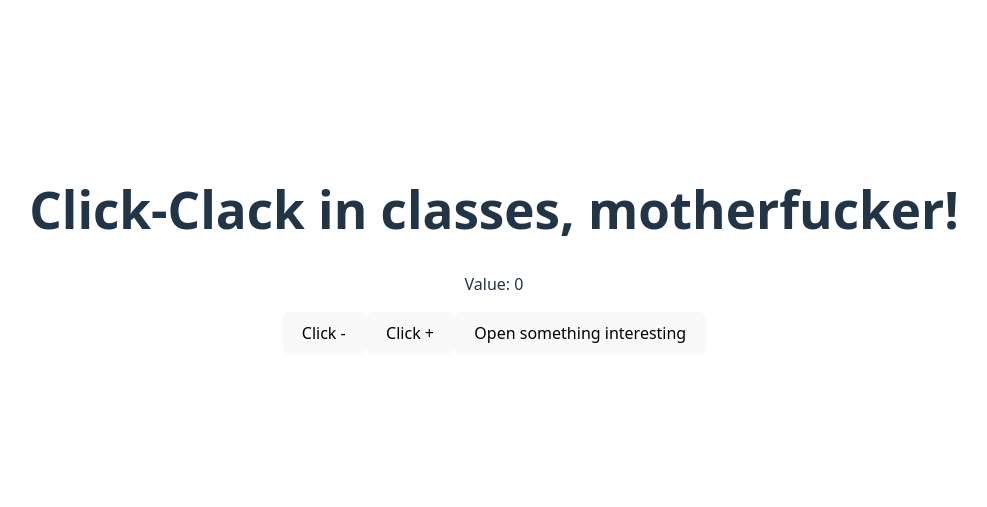
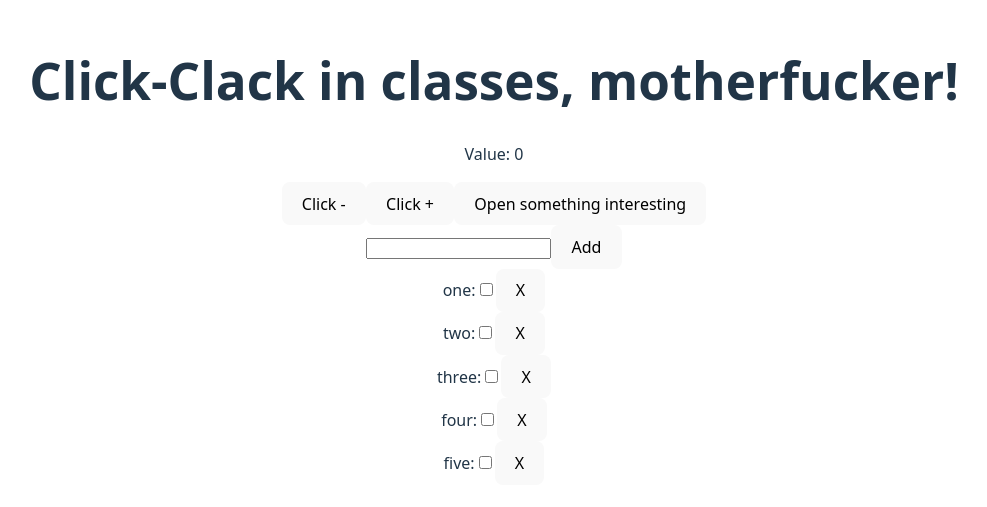
Before and after one commit to ol-nerium/learning-react-archive, a React (Vite) app: page / in a window 1280 px wide. Shown: the part 149-656 px from the top of the page, without its empty margins (146-1133 px from the left). Built offline with nearby package versions, Linux system fonts and the light colour scheme.

Commit message:
adds todolist

```diff
--- a/package.json
+++ b/package.json
@@ -11,7 +11,8 @@
   },
   "dependencies": {
     "react": "^19.1.1",
-    "react-dom": "^19.1.1"
+    "react-dom": "^19.1.1",
+    "uuid": "^13.0.0"
   },
   "devDependencies": {
     "@eslint/js": "^9.33.0",
--- a/src/App.tsx
+++ b/src/App.tsx
@@ -1,9 +1,10 @@
+import { Component } from 'react';
 import './App.css';
 
 import Clicker from '@/components/Clicker/Clicker';
 import Popper from '@/components/Popper/Popper';
 import TogglePopper from '@/components/TogglePopper/TogglePopper';
-import { Component } from 'react';
+import ToDoList from '@/components/ToDoList/ToDoList';
 
 class App extends Component {
   state: { isPopperOpen: boolean } = {
@@ -22,6 +23,7 @@ class App extends Component {
         <Clicker />
         <TogglePopper onStateChange={this.togglePopperVisibility} />
         {this.state.isPopperOpen && <Popper />}
+        <ToDoList />
       </>
     );
   }
--- a/src/components/Popper/Popper.tsx
+++ b/src/components/Popper/Popper.tsx
@@ -1,6 +1,6 @@
 import { Component } from 'react';
 import image from './image.jpg';
-console.log(image);
+// console.log(image);
 
 export default class Popper extends Component {
   render() {
--- /dev/null
+++ b/src/components/ToDoList/ToDo.tsx
@@ -0,0 +1,20 @@
+import { Component } from 'react';
+
+export default class ToDo extends Component<{
+  data: { id: string; label: string };
+  removeTodo: (id: string) => void;
+}> {
+  render() {
+    const { id, label }: { id: string; label: string } = this.props.data;
+    return (
+      <>
+        <label htmlFor={id}>
+          {label}:
+          <input type="checkbox" name="" id={id} />
+          <button onClick={() => this.props.removeTodo(id)}>X</button>
+        </label>
+        <br />
+      </>
+    );
+  }
+}
--- /dev/null
+++ b/src/components/ToDoList/ToDoList.tsx
@@ -0,0 +1,56 @@
+import { v4 as uuidv4 } from 'uuid';
+
+import { Component } from 'react';
+import ToDo from './ToDo';
+
+import todos from '@/data.json';
+
+export default class ToDoList extends Component<
+  {},
+  { todoItems: Array<{ id: string; label: string }>; inputValue: string }
+> {
+  state = {
+    todoItems: todos,
+    inputValue: '',
+  };
+
+  addItem: () => void = () => {
+    if (!this.state.inputValue.trim()) return; // prevent empty todos
+    const newArr = [
+      ...this.state.todoItems,
+      { id: uuidv4(), label: this.state.inputValue },
+    ];
+    this.setState({ inputValue: '', todoItems: newArr });
+  };
+
+  removeItem = (id: string) => {
+    this.setState({
+      todoItems: this.state.todoItems.filter(item => item.id !== id),
+    });
+  };
+
+  handleChange = (evt: React.ChangeEvent<HTMLInputElement>) => {
+    this.setState({ inputValue: evt.target.value });
+  };
+
+  render() {
+    return (
+      <>
+        <br />
+
+        <input
+          type="text"
+          name="inputValue"
+          id="input"
+          value={this.state.inputValue}
+          onChange={this.handleChange}
+        />
+        <button onClick={this.addItem}>Add</button>
+        <br />
+        {this.state.todoItems.map(item => (
+          <ToDo data={item} key={item.id} removeTodo={this.removeItem} />
+        ))}
+      </>
+    );
+  }
+}
--- /dev/null
+++ b/src/data.json
@@ -0,0 +1,7 @@
+[
+  { "id": "1", "label": "one" },
+  { "id": "2", "label": "two" },
+  { "id": "3", "label": "three" },
+  { "id": "4", "label": "four" },
+  { "id": "5", "label": "five" }
+]
```
Also changed, not shown: 1 other file (tests, documents, lock files or other folders).
